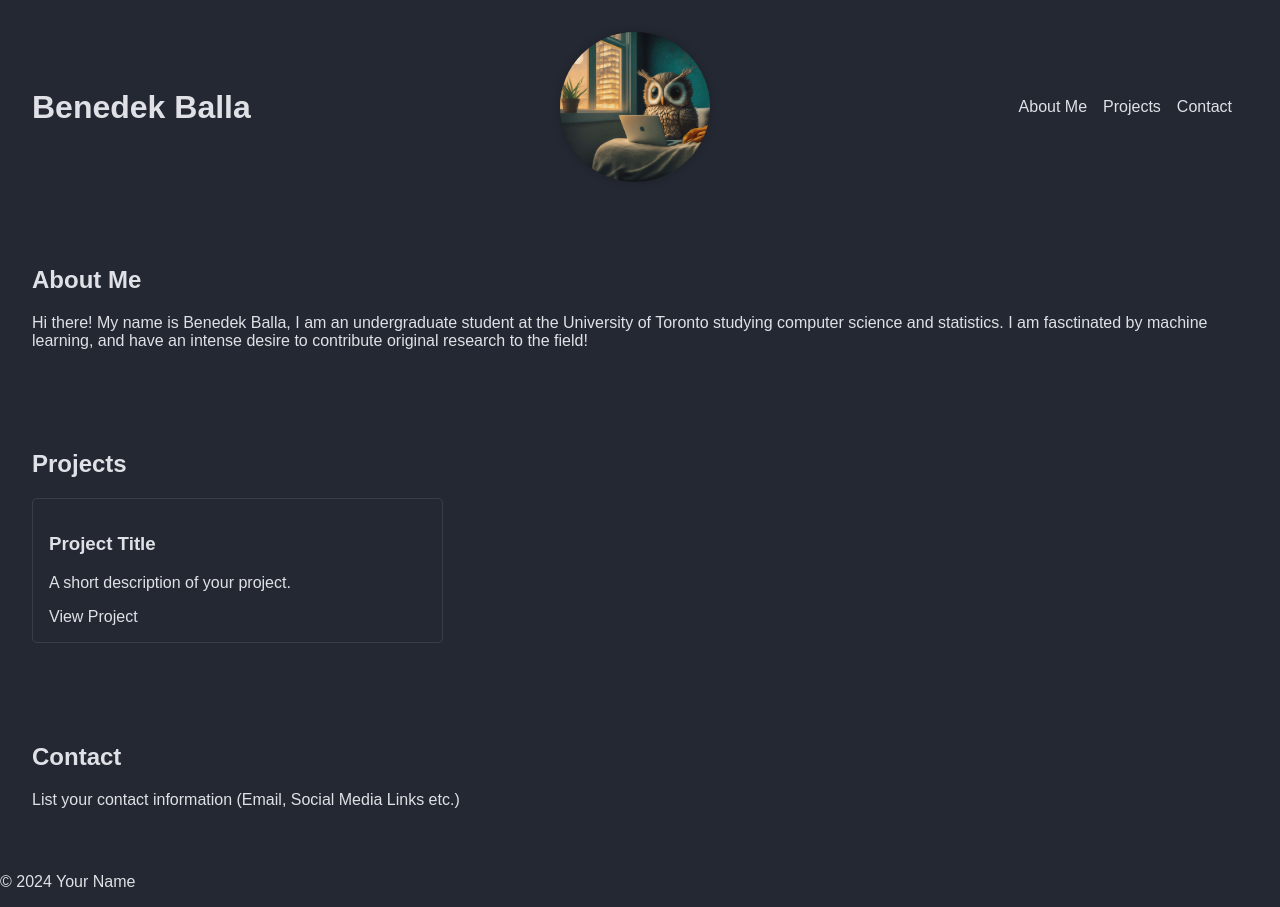
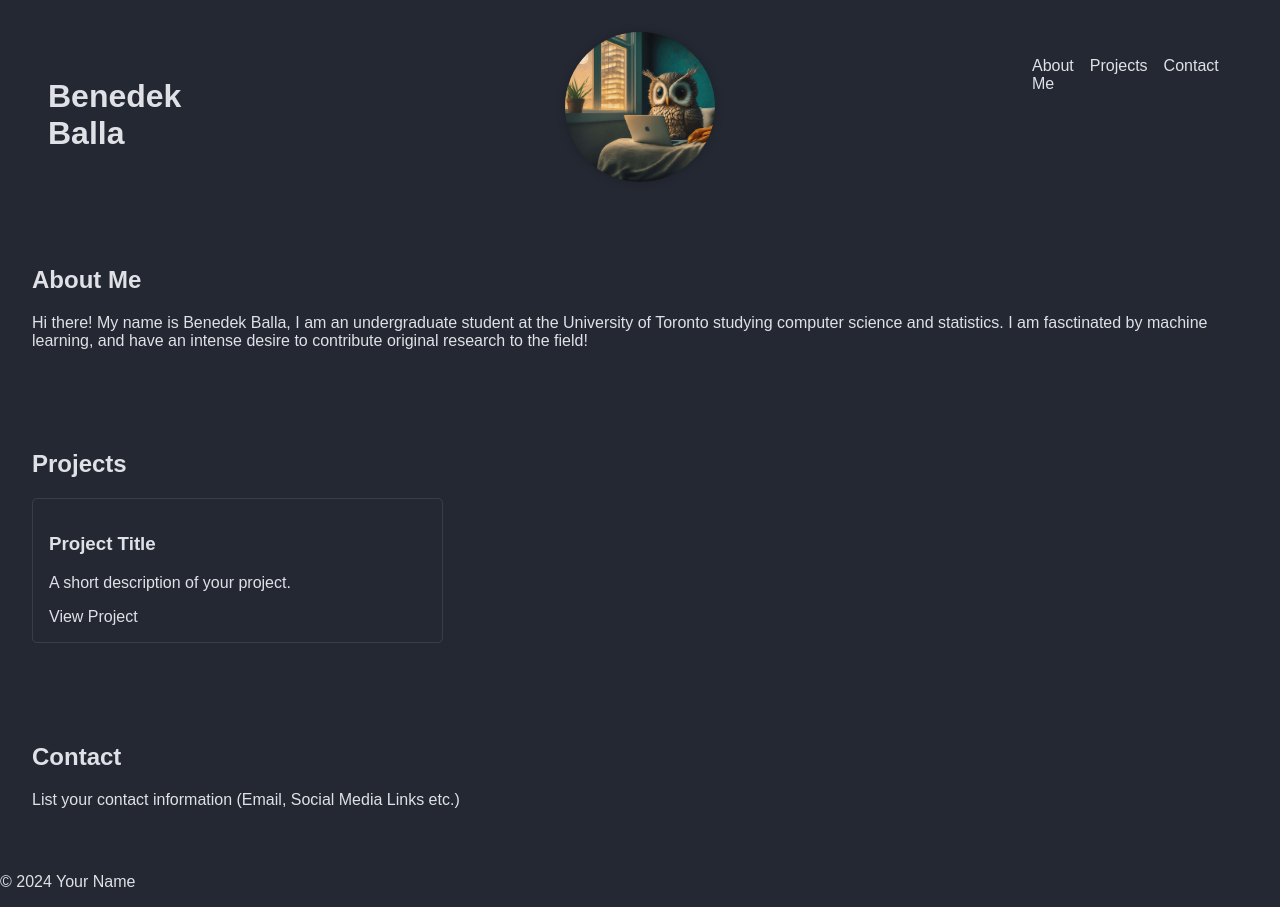
Before and after one commit to BenedekBalla/BenedekBalla.github.io, a plain HTML site: page index.html in a window 1280 px wide. Drawn offline with Linux system fonts and the light colour scheme.

Commit message:
Update index.html

```diff
--- a/index.html
+++ b/index.html
@@ -8,13 +8,13 @@
 </head>
 <body>
   <header class="dark-bg">
-    <div class="title">
+    <div class="sidebyside">
       <h1>Benedek Balla</h1>
     </div>
     <div class="image">
       <img src="/images/gemini_generated_owl.jpg" alt="Profile Picture">
     </div>
-    <div class="links">
+    <div class="sidebyside">
       <nav>
         <ul>
           <li><a href="#about" class="pastel-text">About Me</a></li>
```
